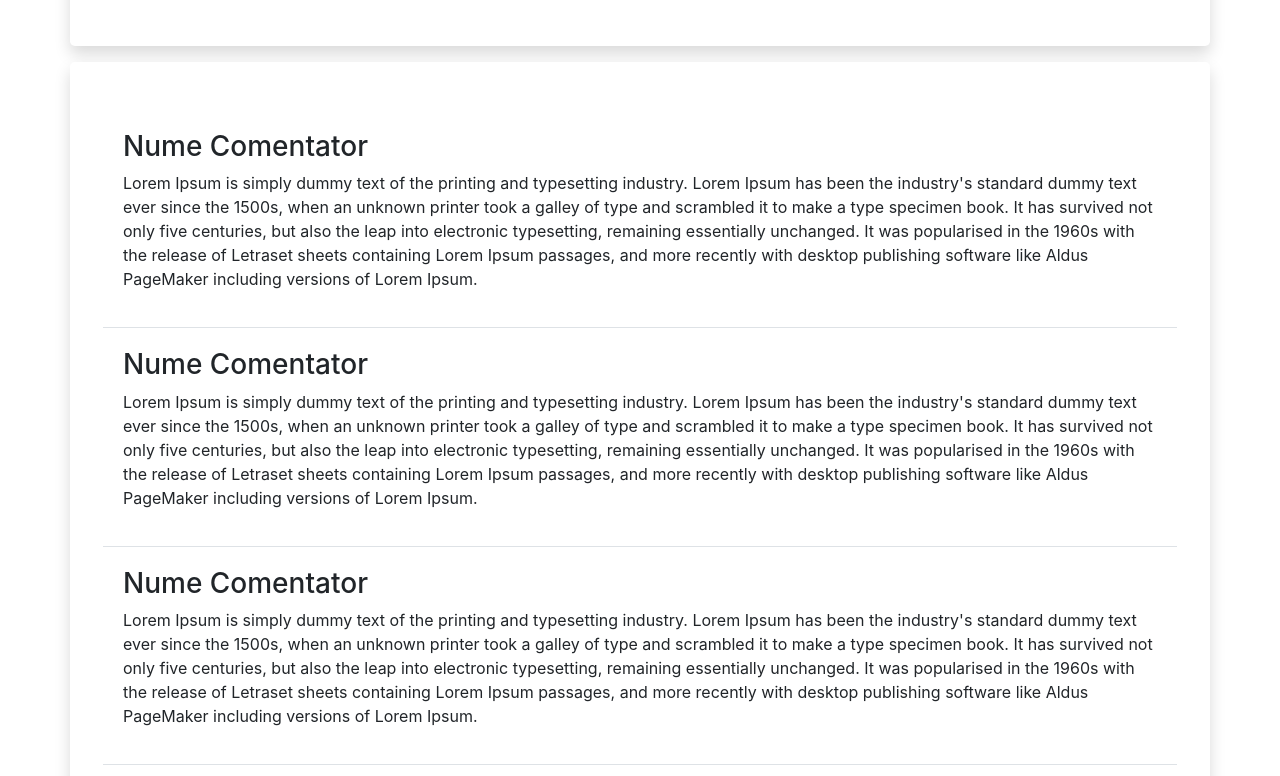
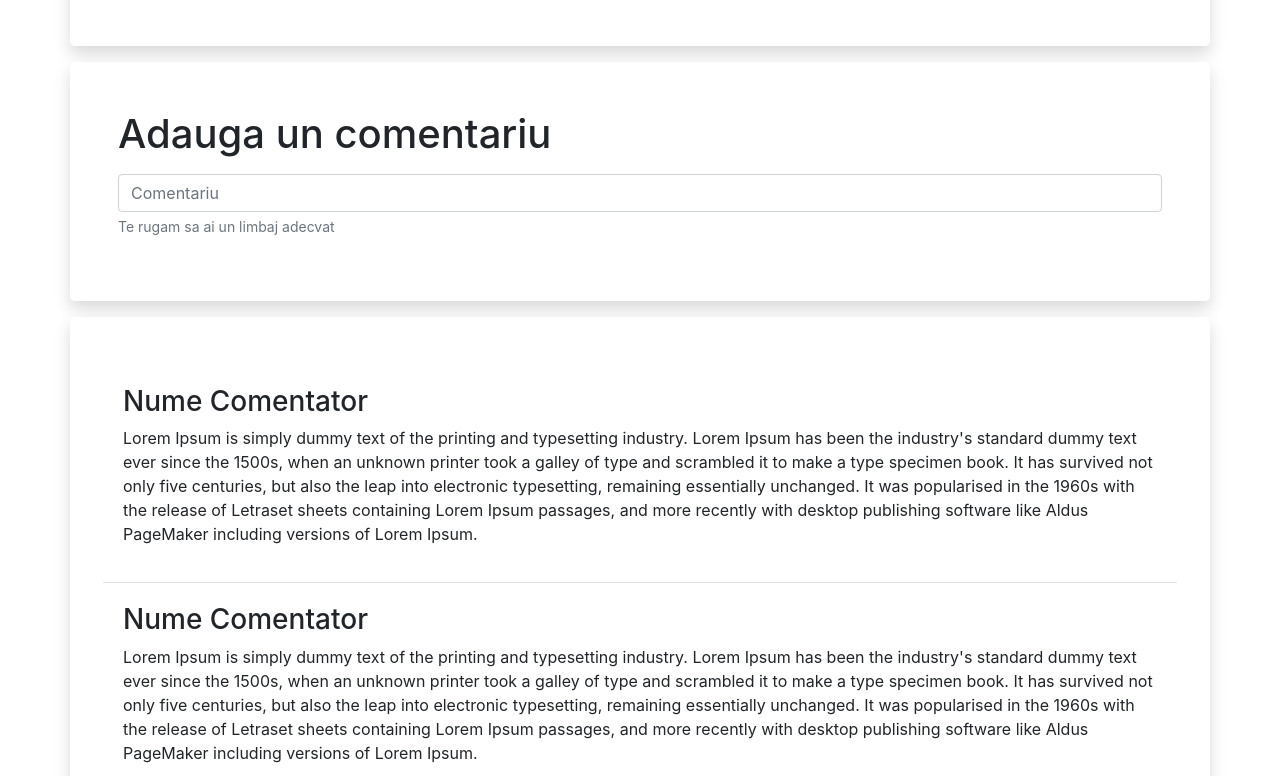
Before and after one commit to snokaru/student-connect, a React (Create React App) app in the folder frontend/: page /FullPost in a window 1280 px wide. Shown: the part 764-1540 px from the top of the page. Built offline with nearby package versions, Linux system fonts and the light colour scheme; the HTML template or start-up script is replaced by a standard one.

Commit message:
Comment Container added for FullPost component

```diff
--- a/frontend/src/components/Pages/FullPost.js
+++ b/frontend/src/components/Pages/FullPost.js
@@ -58,6 +58,17 @@ const FullPost = (props) => {
             </div>
 
             <div className="container shadow p-5 my-3 bg-white text-black rounded-lg shadow-sm p-3">
+                <form>
+                    <div className="form-group">
+                        <label>
+                            <h1>Adauga un comentariu</h1></label>
+                        <input type="email" class="form-control" id="exampleInputEmail1" aria-describedby="Comentariu" placeholder="Comentariu"></input>
+                        <small id="emailHelp" class="form-text text-muted">Te rugam sa ai un limbaj adecvat</small>
+                    </div>
+                </form>
+            </div>
+
+            <div className="container shadow p-5 my-3 bg-white text-black rounded-lg shadow-sm p-3">
                 <div class="row">
 
                     <div class="item  border-bottom">
@@ -88,4 +99,4 @@ const FullPost = (props) => {
     )
 }
 
-export default FullPost
+export default FullPost;
```
